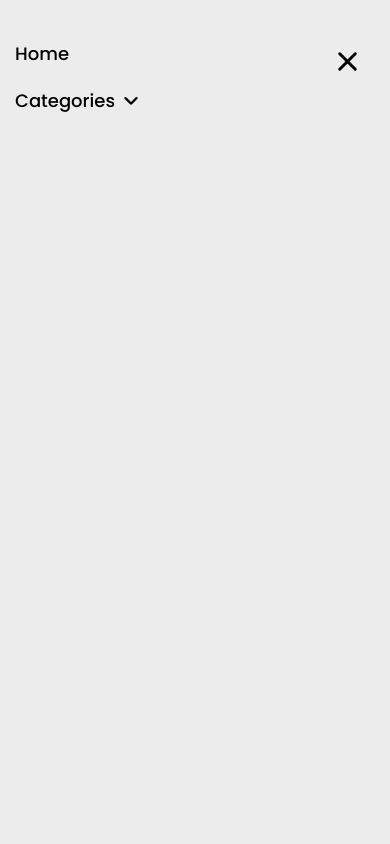
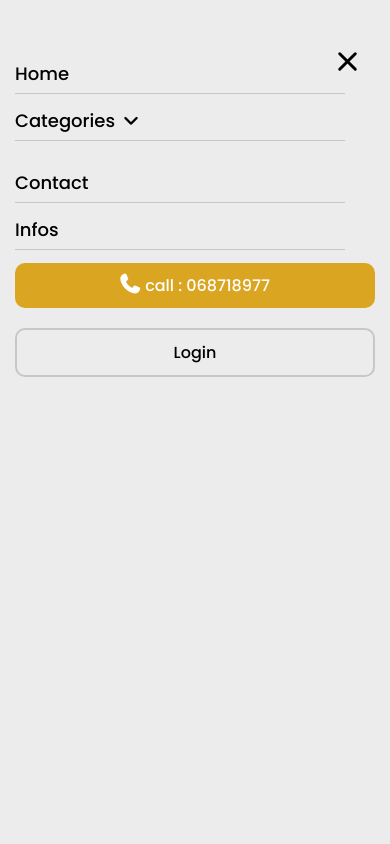
Before and after one commit to MBOUTOU/resto, a plain HTML site: page index.html in a window 390 px wide. Both pictures are taken after a click on the button "toggler curtain navigation". Shown: the top 844 px of the page. Drawn offline with nearby package versions, Linux system fonts and the light colour scheme; a web font is replaced by a local one.

Commit message:
firt commit 1

```diff
--- a/index.html
+++ b/index.html
@@ -18,10 +18,10 @@
             <p>KANIGIRI</p>
         </a>
         <ul class="nav-links">
-            <li><a href="#">Home</a></li>
+            <li><a href="index.html" class="groy-link">Home</a></li>
             <!--  reserver -->
             <li class="survolElement">
-                <a href="#">Categories <span class="icone-toggler"><i class="fa-solid fa-angle-down"></i></span></a>
+                <a href="#" class="groy-link">Categories <span class="icone-toggler"><i class="fa-solid fa-angle-down"></i></span></a>
                 <div class="block-flottante">
                     <div class="jus-block">
                         <div class="card-jus">
@@ -179,8 +179,8 @@
                 </div>
             </li>
             <!-- reserver -->
-            <li><a href="#">Contact</a></li>
-            <li><a href="#">Infos</a></li>
+            <li><a href="#" class="groy-link">Contact</a></li>
+            <li><a href="#" class="groy-link">Infos</a></li>
             <ul class="btn-connexion">
                 <button class="call come"><i class="fa-solid fa-phone"></i>call :  068718977</button>
                 <button class="login come">Login</button>
--- a/script.js
+++ b/script.js
@@ -37,12 +37,38 @@ const swiper = new Swiper('.swapper', {
 });
 
 
-// -----------------------------------------------------------
+// -------------------------------------
+
+const buttonMenu = document.querySelector(".button-Menu")
+const bodyStyle = document.querySelector("body");
+const Linkstyle = document.querySelector(".nav-links");
+
+buttonMenu.addEventListener("click",() =>{
+  buttonMenu.classList.toggle("active");
+  bodyStyle.classList.toggle("active");
+  Linkstyle.classList.toggle("active");
+})
+// ---------------------------------------------
 
 const SurvoleParant = document.querySelector(".survolElement");
 const Blockpopup = SurvoleParant.querySelector(".block-flottante");
 let timeoutId;
 
+let detecteMedia = window.matchMedia("(hover: none)").matches;
+// if(detecteMedia){
+//   console.log("je suis sur ecran tactile");
+// }else{
+//   console.log("je suis sur grand ecran")
+// }
+if(detecteMedia){
+   SurvoleParant.addEventListener("click", () =>{
+   SurvoleParant.classList.toggle("active")
+   Blockpopup.classList.toggle("active");
+})
+}
+else{
+
+// -----------------------------------------------------------
 SurvoleParant.addEventListener("mouseenter", () =>{
    clearTimeout(timeoutId);
    SurvoleParant.classList.add("active");
@@ -55,15 +81,4 @@ SurvoleParant.addEventListener("mouseleave", () =>{
      Blockpopup.classList.remove("active");
    }, 100)
 })
-
-// -------------------------------------
-
-const buttonMenu = document.querySelector(".button-Menu")
-const bodyStyle = document.querySelector("body");
-const Linkstyle = document.querySelector(".nav-links");
-
-buttonMenu.addEventListener("click",() =>{
-  buttonMenu.classList.toggle("active");
-  bodyStyle.classList.toggle("active");
-  Linkstyle.classList.toggle("active");
-})
+}
--- a/style.css
+++ b/style.css
@@ -541,7 +541,7 @@ color: black;
   display: flex;
   align-items: flex-start;
   justify-content: flex-start;
-  padding: 40px 15px;
+  padding: 60px 15px;
   width: 100%;
   gap: 20px;
   top: 0;
@@ -559,6 +559,19 @@ color: black;
    transform: translateX(0);
 }
 
+.groy-link{
+  position: relative;
+}
+
+.groy-link::before{
+    content: "";
+    height: 1px;
+    width: 330px;
+    background-color: #3333;
+    position: absolute;
+    left: 0;
+    bottom: -8px;
+}
 
 /*  */
 .block-flottante{
@@ -577,8 +590,15 @@ color: black;
   opacity 0.4s ease-in-out, visibility 0.3s ease-in-out;
   display: flex;
   height: auto;
+  overflow: hidden;
+  max-height: 0;
   align-items: center;
   flex-wrap: wrap;
+}
+
+.block-flottante.active{
+  overflow: hidden;
+  max-height: 100%;
 }
 
 .jus-block{
```
